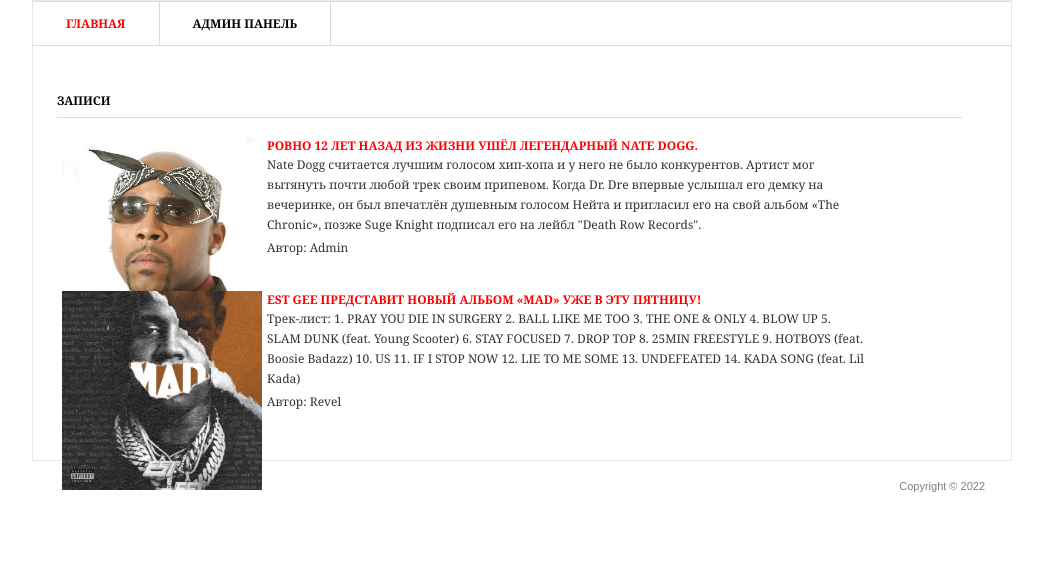
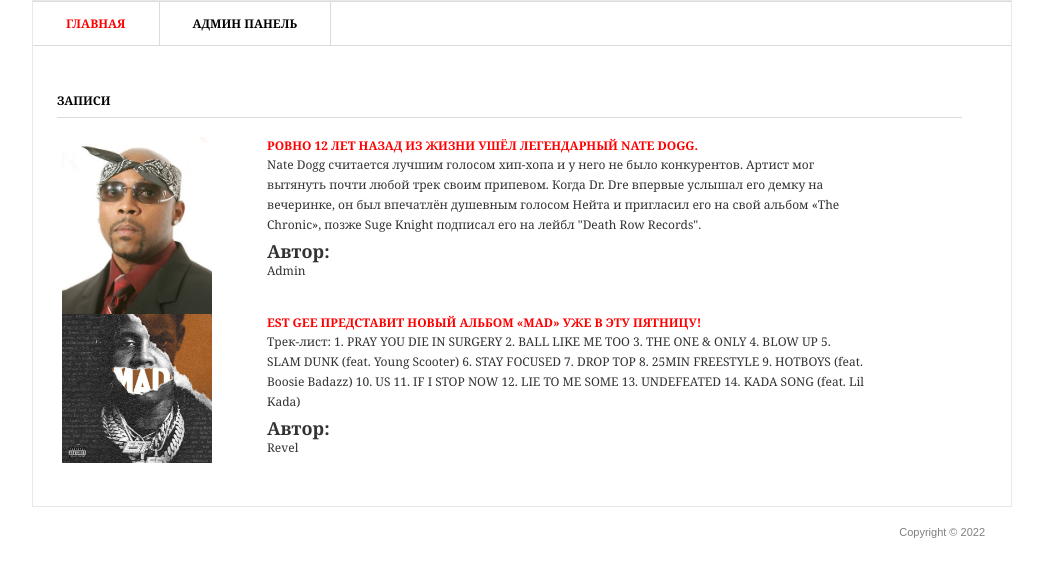
Before and after one commit to DDGur/miniblog, a Django app: page / in a window 1280 px wide. Shown: the top 577 px of the page, without its empty margins (118-1161 px from the left). Run offline with Django 4.2, Linux system fonts and the light colour scheme; data comes from the database, SQL or seed files in the repository; both versions use the stored data as it was after the commit.

Commit message:
First commit

```diff
--- a/templates/blog/blog.html
+++ b/templates/blog/blog.html
@@ -28,12 +28,12 @@
 					{% for post in post_list %}
 					<div class="item">
 						<div class="image left">
-							<a href="#"><img src="{{ post.image.url }}" width="200" /></a>
+							<a href="#"><img src="{{ post.image.url }}" width="150"/></a>
 						</div>
 						<div class="text left">
 							<h4><a href = "{{ post.id }}"> {{ post.title }}</a></h4>
 							<p>{{ post.text }}</p>
-							<p>Автор: {{ post.author }} </p>
+							<p><h2>Автор:</h2> {{ post.author }} </p>
 						</div>
 						<div class="cl">&nbsp;</div>
 					</div>
--- a/templates/blog/blog_detail.html
+++ b/templates/blog/blog_detail.html
@@ -30,7 +30,7 @@
                     </p>
 						<div class="text left">
 							<p>{{ post.text }}</p>
-							<p>Автор: {{ post.author }} </p>
+							<p><h2>Автор:</h2> {{ post.author }} </p>
 						</div>
 						<div class="cl">&nbsp;</div>
 					</div>
```
Also changed, not shown: db.sqlite3, media/image/2023/kisspng-graffiti-art-graffiti-png-transparent-5a72881f06f302.5381219715174553910285.jpg (deleted), media/image/2023/photo_2023-03-15_14-15-56.jpg (added), media/image/2023/photo_2023-03-15_14-30-09.jpg (added).
